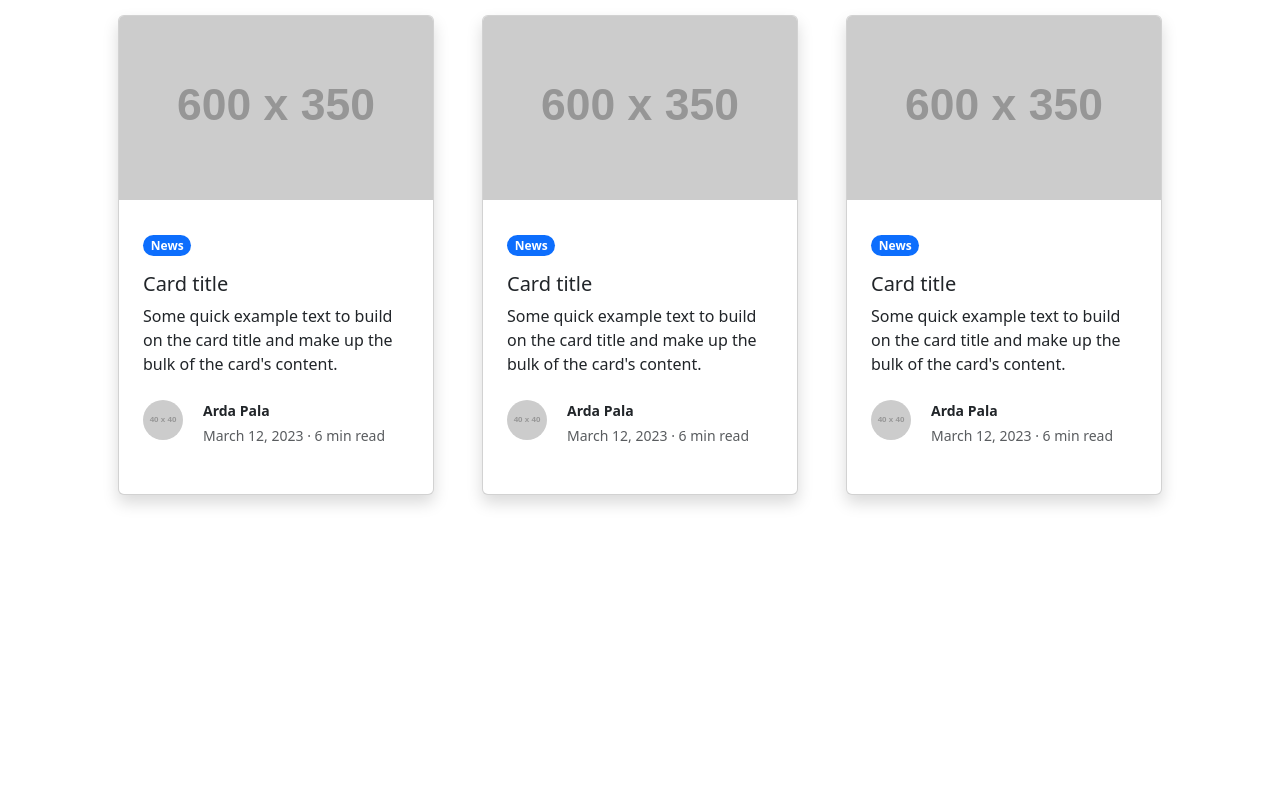
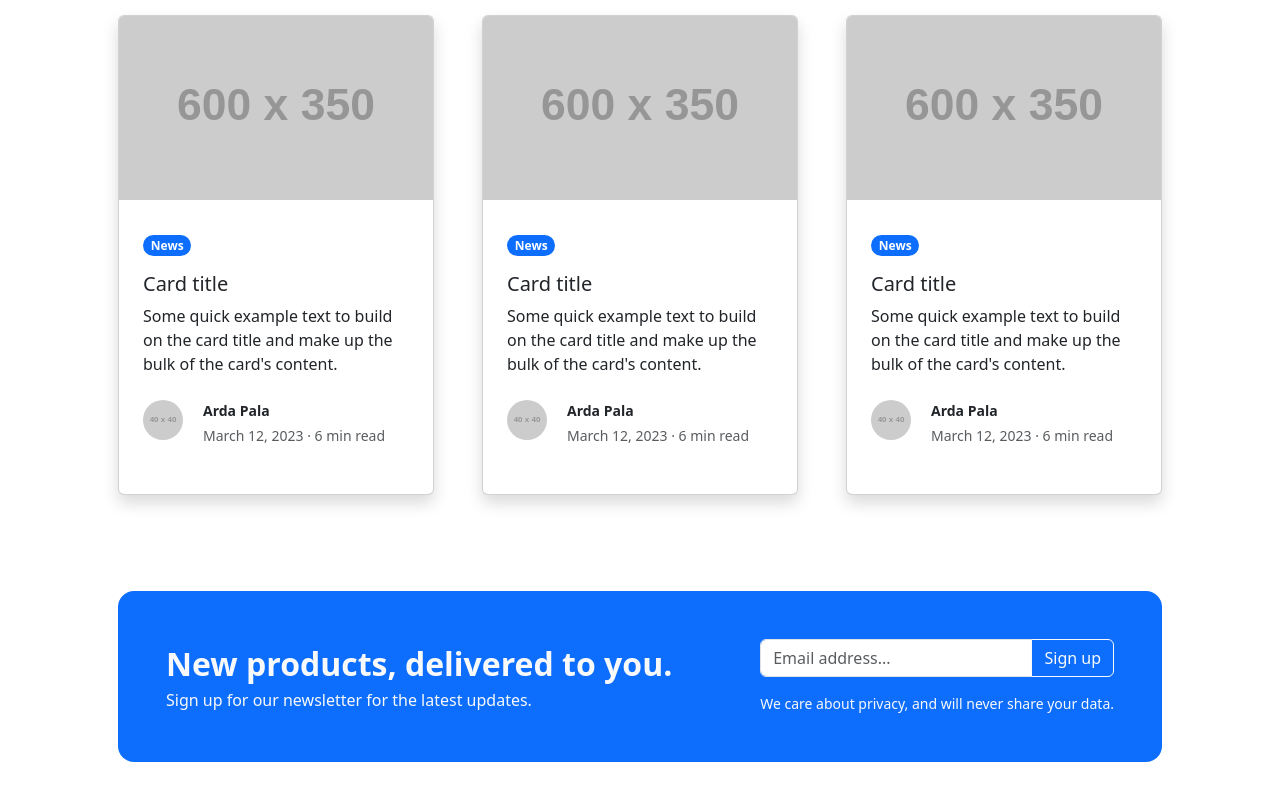
Before and after one commit to palaarda/responsive-bootstrap, a website: page index.html in a window 1280 px wide. Shown: the part 2099-2899 px from the top of the page. Before the commit the page ends 2738 px from the top, so only its background shows below. Drawn offline with Linux system fonts and the light colour scheme; placeholder pictures from the web are drawn by us.

Commit message:
contact-section

```diff
--- a/index.html
+++ b/index.html
@@ -153,6 +153,28 @@
                     </div>
                 </div>
             </div>
+            <!--contact-->
+            <div class="container align-items-center justify-content-between bg-primary text-light p-4 p-sm-5 mt-5 rounded-4">
+                <div class="d-flex align-items-center justify-content-between flex-column flex-xl-row text-center text-xl-start">
+                    <div class="mb-4 mb-xl-0">
+                        <div class="fw-bold fs-2">
+                            New products, delivered to you.
+                        </div>
+                        <div class="lead-50">
+                            Sign up for our newsletter for the latest updates.
+                        </div>
+                    </div>
+                    <div class="ms-xl-4">
+                        <div class="input-group mb-3">
+                            <input class="form-control" type="text" placeholder="Email address..." aria-label="Email address..." aria-describedby="button-newsletter">
+                            <button class="btn btn-outline-light" id="button-newsletter" type="button">Sign up</button>
+                        </div>
+                        <div class="small lead-50">
+                            We care about privacy, and will never share your data.
+                        </div>
+                    </div>
+                </div>
+            </div>
         </div>
     </section>
     <script src="https://kit.fontawesome.com/179b9735dc.js" crossorigin="anonymous"></script>
```
